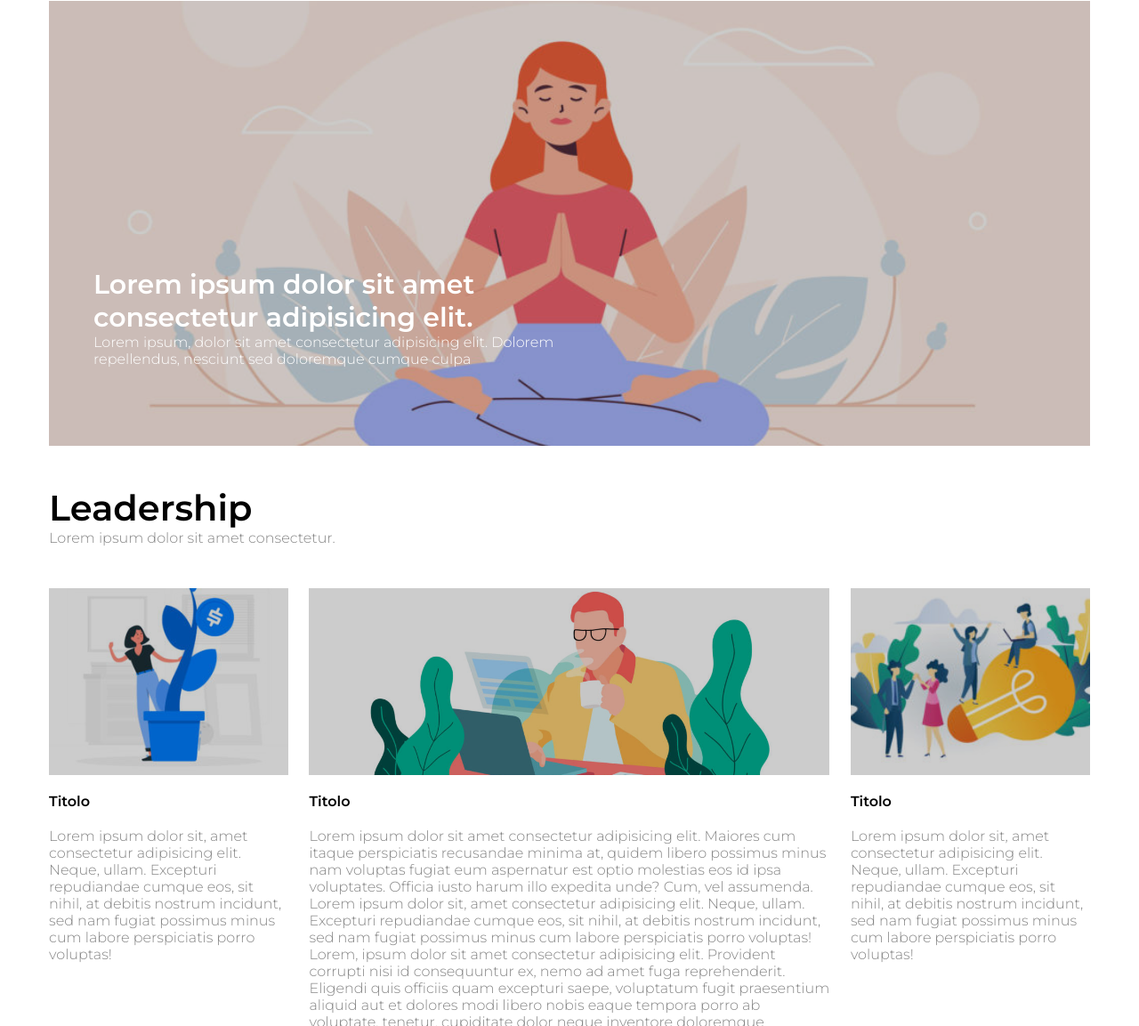
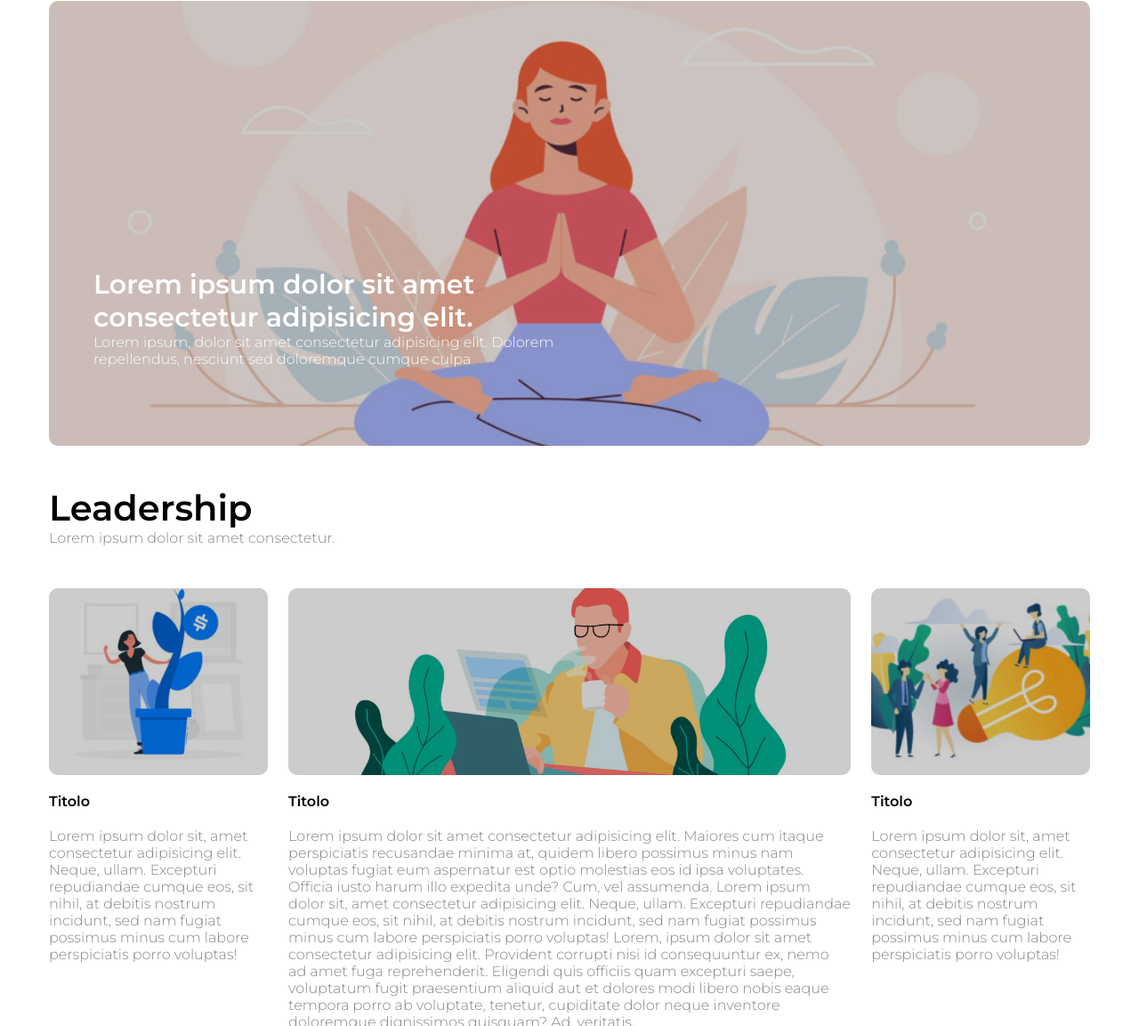
Before and after one commit to GioOli7/htmlcss-wp, a plain HTML site: page index.html in a window 1280 px wide. Shown: the part 217-1370 px from the top of the page at 89% size. Drawn offline with Linux system fonts and the light colour scheme.

Commit message:
some fixes

```diff
--- a/css/style.css
+++ b/css/style.css
@@ -72,6 +72,8 @@ header nav .main-menu li a:hover {
     background-position: center;
     height: 500px;
     margin-bottom: 45px;
+    border-radius: 10px;
+    overflow: auto;
 }
 
 .overlay {
@@ -115,18 +117,20 @@ header nav .main-menu li a:hover {
 
 .left-fl,
 .right-fl {
-    width: 23%;
+    width: 21%;
     /* height: 500px; */
 }
 
 .center-fl {
-    width: 50%;
+    width: 54%;
     /* height: 500px; */
     margin: 0 2%;
 }
 
 .image {
     height: 210px;
+    border-radius: 10px;
+    overflow: auto;
 }
 
 .image.uno {
```
